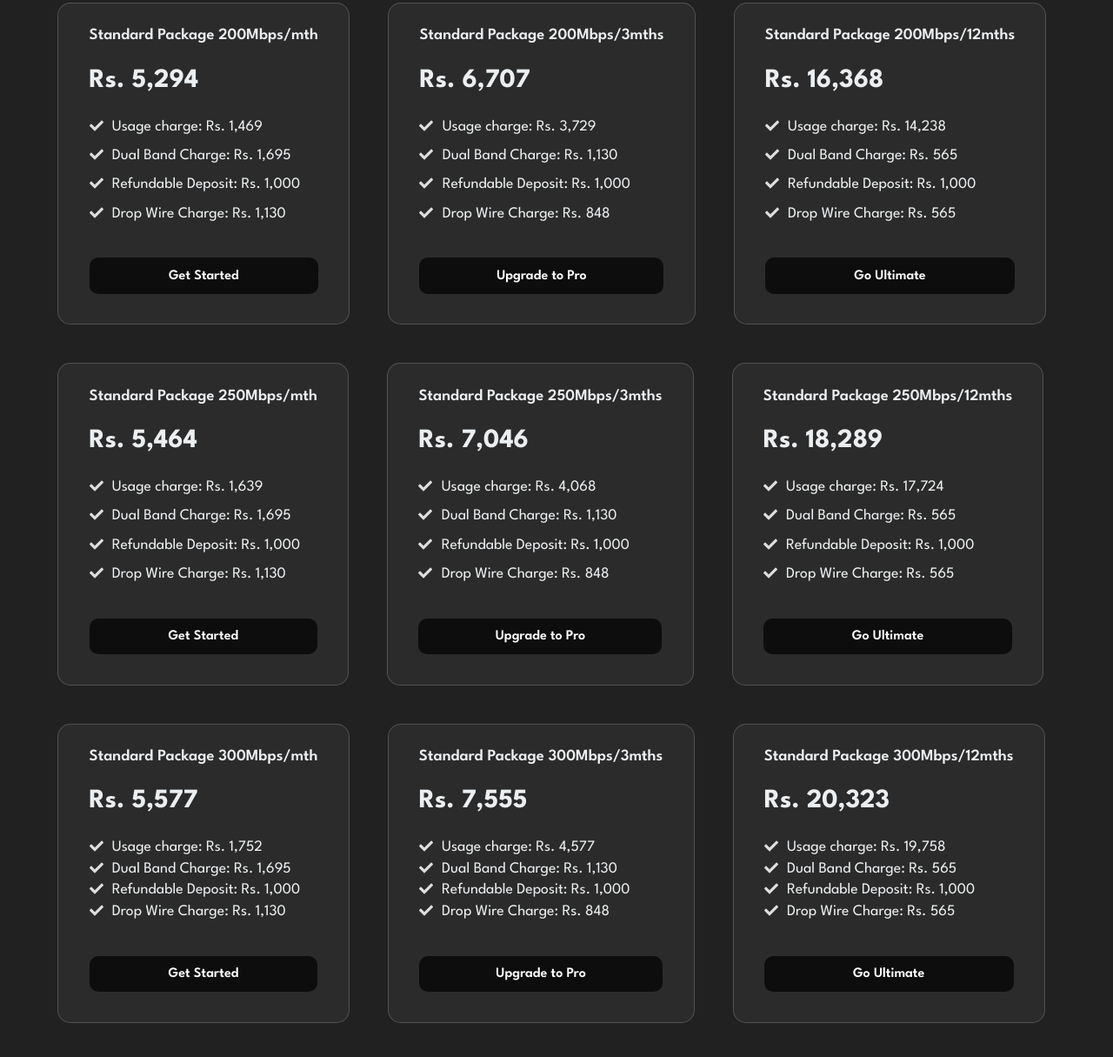
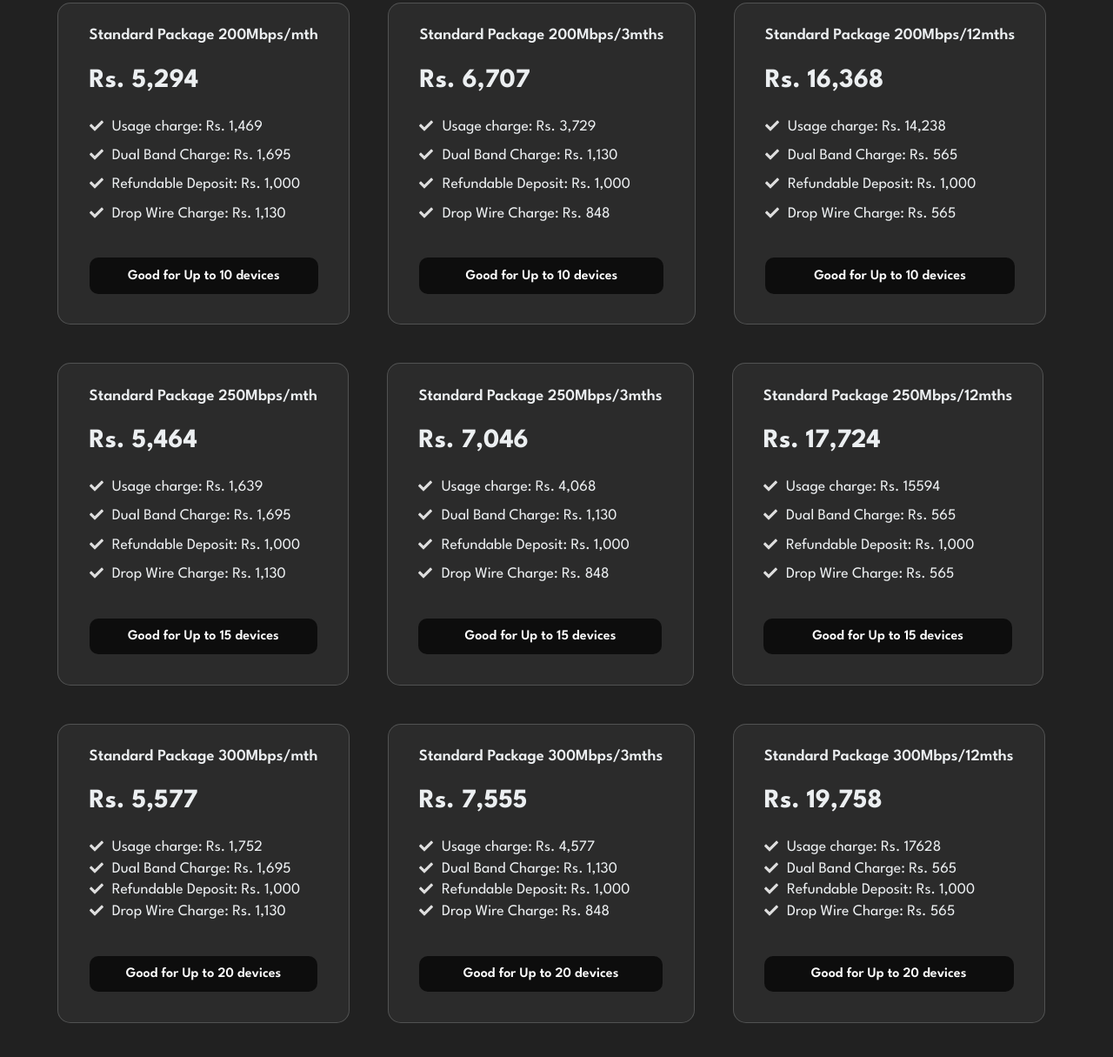
Before and after one commit to Ram2020-art/new_connection-, a plain HTML site: page index.html in a window 1280 px wide. Shown: the part 127-1342 px from the top of the page at 87% size. Drawn offline with Linux system fonts and the light colour scheme.

Commit message:
Update index.html

```diff
--- a/index.html
+++ b/index.html
@@ -191,7 +191,7 @@
                         <li>Refundable Deposit: Rs. 1,000</li>
                         <li>Drop Wire Charge: Rs. 1,130</li>
                     </ul>
-                    <a href="#basic" class="card__cta cta">Get Started</a>
+                    <a href="#basic" class="card__cta cta">Good for Up to 10 devices</a>
                 </div>
 
                 <div class="cards__card card">
@@ -203,7 +203,7 @@
                         <li>Refundable Deposit: Rs. 1,000</li>
                         <li>Drop Wire Charge: Rs. 848</li>
                     </ul>
-                    <a href="#pro" class="card__cta cta">Upgrade to Pro</a>
+                    <a href="#pro" class="card__cta cta">Good for Up to 10 devices</a>
                 </div>
 
                 <div class="cards__card card">
@@ -215,7 +215,7 @@
                         <li>Refundable Deposit: Rs. 1,000</li>
                         <li>Drop Wire Charge: Rs. 565</li>
                     </ul>
-                    <a href="#ultimate" class="card__cta cta">Go Ultimate</a>
+                    <a href="#ultimate" class="card__cta cta">Good for Up to 10 devices</a>
                 </div>
 
                 <!-- 250Mbps Plan Cards -->
@@ -228,7 +228,7 @@
                         <li>Refundable Deposit: Rs. 1,000</li>
                         <li>Drop Wire Charge: Rs. 1,130</li>
                     </ul>
-                    <a href="#basic" class="card__cta cta">Get Started</a>
+                    <a href="#basic" class="card__cta cta">Good for Up to 15 devices</a>
                 </div>
 
                 <div class="cards__card card">
@@ -240,19 +240,19 @@
                         <li>Refundable Deposit: Rs. 1,000</li>
                         <li>Drop Wire Charge: Rs. 848</li>
                     </ul>
-                    <a href="#pro" class="card__cta cta">Upgrade to Pro</a>
+                    <a href="#pro" class="card__cta cta">Good for Up to 15 devices</a>
                 </div>
 
                 <div class="cards__card card">
                     <h2 class="card__heading">Standard Package 250Mbps/12mths</h2>
-                    <p class="card__price">Rs. 18,289</p>
+                    <p class="card__price">Rs. 17,724</p>
                     <ul role="list" class="card__bullets flow">
-                        <li>Usage charge: Rs. 17,724</li>
+                        <li>Usage charge: Rs. 15594</li>
                         <li>Dual Band Charge: Rs. 565</li>
                         <li>Refundable Deposit: Rs. 1,000</li>
                         <li>Drop Wire Charge: Rs. 565</li>
                     </ul>
-                    <a href="#ultimate" class="card__cta cta">Go Ultimate</a>
+                    <a href="#ultimate" class="card__cta cta">Good for Up to 15 devices</a>
                 </div>
                   <!-- 300 Mbps Plans -->
             <div class="card">
@@ -264,7 +264,7 @@
                     <li>Refundable Deposit: Rs. 1,000</li>
                     <li>Drop Wire Charge: Rs. 1,130</li>
                 </ul>
-                <a href="#basic" class="card__cta cta">Get Started</a>
+                <a href="#basic" class="card__cta cta">Good for Up to 20 devices</a>
             </div>
 
             <div class="card">
@@ -276,19 +276,19 @@
                     <li>Refundable Deposit: Rs. 1,000</li>
                     <li>Drop Wire Charge: Rs. 848</li>
                 </ul>
-                <a href="#pro" class="card__cta cta">Upgrade to Pro</a>
+                <a href="#pro" class="card__cta cta">Good for Up to 20 devices</a>
             </div>
 
             <div class="card">
                 <h2 class="card__heading">Standard Package 300Mbps/12mths</h2>
-                <p class="card__price">Rs. 20,323</p>
+                <p class="card__price">Rs. 19,758</p>
                 <ul role="list" class="card__bullets">
-                    <li>Usage charge: Rs. 19,758</li>
+                    <li>Usage charge: Rs. 17628</li>
                     <li>Dual Band Charge: Rs. 565</li>
                     <li>Refundable Deposit: Rs. 1,000</li>
                     <li>Drop Wire Charge: Rs. 565</li>
                 </ul>
-                <a href="#ultimate" class="card__cta cta">Go Ultimate</a>
+                <a href="#ultimate" class="card__cta cta">Good for Up to 20 devices</a>
             </div>
             </div>
         </div>
```
